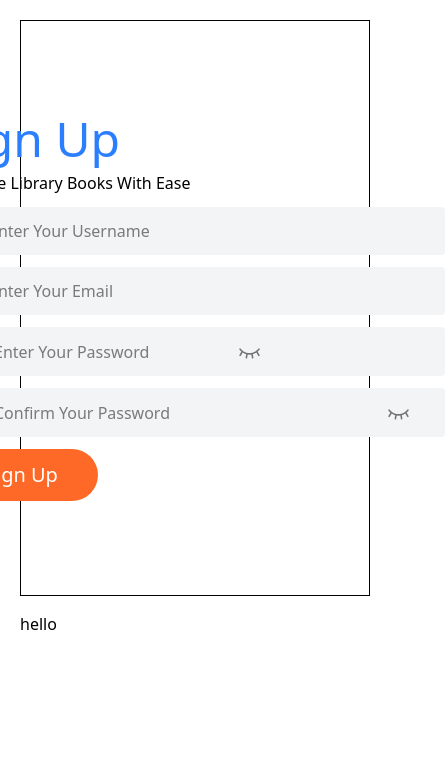
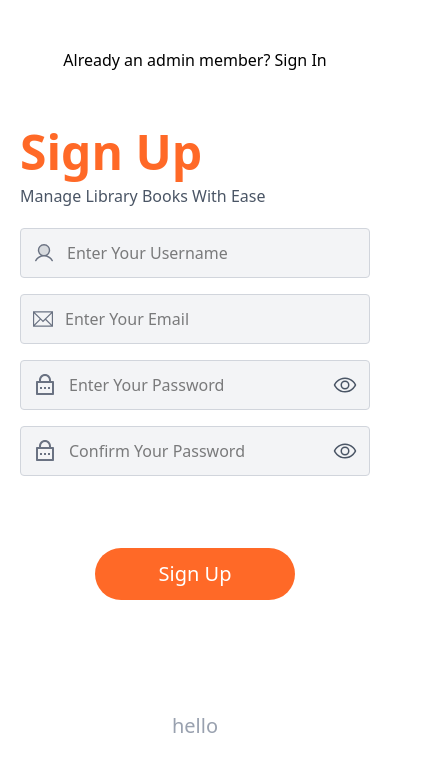
Before and after one commit to Christiannaira/redoo, a React (Vite) app: page / in a window 390 px wide. Shown: the top 772 px of the page, 445 px wide, since content can reach past the window. Built offline with nearby package versions, Linux system fonts and the light colour scheme.

Commit message:
fix: able to make the signup content responsive

```diff
--- a/src/components/SigningCredentials/SignUp.jsx
+++ b/src/components/SigningCredentials/SignUp.jsx
@@ -2,123 +2,145 @@ import { PiUserDuotone, PiEye, PiEyeClosed } from "react-icons/pi";
 import { TfiEmail } from "react-icons/tfi";
 import { RiLockPasswordLine } from "react-icons/ri";
 import { useState } from "react";
+import { GoArrowLeft } from "react-icons/go";
 
 const SignUp = () => {
-   // Password visibility state
-   const [passOpen, setPassOpen] = useState(true);
-   const [secondPassOpen, setSecondPassOpen] = useState(true);
+   const [passOpen, setPassOpen] = useState(false);
+   const [secondPassOpen, setSecondPassOpen] = useState(false);
 
-   // Form input states
    const [username, setUsername] = useState("");
    const [email, setEmail] = useState("");
    const [password, setPassword] = useState("");
    const [confirmPassword, setConfirmPassword] = useState("");
 
-   const openFirstPass = () => {
-      setPassOpen(!passOpen);
-   };
-
-   const openSecondPass = () => {
-      setSecondPassOpen(!secondPassOpen);
-   };
-
    const handleSignUp = (e) => {
       e.preventDefault();
 
       const newEntry = {
-         username: username,
-         email: email,
-         password: password,
-         confirmPassword: confirmPassword,
+         username,
+         email,
+         password,
+         confirmPassword,
       };
 
       console.log(newEntry);
    };
 
    return (
-      <div className="max-w-full h-screen p-5 box-border">
-         <div className="grid lg:grid-cols-2 grid-cols-1 gap-4 h-full">
-            <div className="place-content-center place-items-center border">
-               <form>
-                  <div className="mb-3">
-                     <h2 className="text-blue-500 text-5xl mb-2">Sign Up</h2>
-                     <p>Manage Library Books With Ease</p>
+      <div className="w-full min-h-screen p-5 grid lg:grid-cols-2 grid-cols-1">
+         {/* LEFT SIDE FORM */}
+         <div className="flex justify-around items-center flex-col">
+            <div>
+               <div></div>
+               <h4>
+                  Already an admin member? <a href="#">Sign In</a>
+               </h4>
             </div>
-                  <div className="flex bg-gray-100 w-full max-w-[500px] p-3 rounded-sm justify-start items-center gap-3 mb-3">
-                     <PiUserDuotone size={20} color="#737373" />
+            <form
+               onSubmit={handleSignUp}
+               className="w-full max-w-[500px]"
+               id="signupForm"
+            >
+               <div>
+                  <div className="mb-5">
+                     <h2 className="text-[#FF6927] text-5xl mb-2 font-semibold">
+                        Sign Up
+                     </h2>
+                     <p className="text-gray-600">
+                        Manage Library Books With Ease
+                     </p>
+                  </div>
+
+                  {/* USERNAME FIELD */}
+                  <div className="flex items-center gap-3 bg-gray-100 p-3 rounded mb-4 border border-gray-300">
+                     <PiUserDuotone size={22} className="text-gray-500" />
                      <input
                         type="text"
                         placeholder="Enter Your Username"
-                        className="max-w-[420px] focus:outline-none focus:ring-0"
+                        className="flex-1 min-w-0 bg-transparent focus:outline-none"
                         value={username}
                         onChange={(e) => setUsername(e.target.value)}
                      />
                   </div>
-                  <div className="flex bg-gray-100 w-full max-w-[500px] p-3 rounded-sm justify-start items-center gap-3 mb-3">
-                     <TfiEmail size={20} color="#737373" />
+
+                  {/* EMAIL FIELD */}
+                  <div className="flex items-center gap-3 bg-gray-100 p-3 rounded mb-4 border border-gray-300">
+                     <TfiEmail size={20} className="text-gray-500" />
                      <input
                         type="email"
                         placeholder="Enter Your Email"
-                        className="max-w-[420px] focus:outline-none focus:ring-0"
+                        className="flex-1 min-w-0 bg-transparent focus:outline-none"
                         value={email}
                         onChange={(e) => setEmail(e.target.value)}
                      />
                   </div>
-                  <div className="flex bg-gray-100 w-full max-w-[500px] p-3 rounded-sm justify-start items-center gap-3 mb-3">
-                     <RiLockPasswordLine size={25} color="#737373" />
+
+                  {/* PASSWORD FIELD */}
+                  <div className="flex items-center gap-3 bg-gray-100 p-3 rounded mb-4 border border-gray-300">
+                     <RiLockPasswordLine size={24} className="text-gray-500" />
                      <input
                         type={passOpen ? "text" : "password"}
                         placeholder="Enter Your Password"
-                        className="max-w-[380px] focus:outline-none focus:ring-0"
+                        className="flex-1 min-w-0 bg-transparent focus:outline-none"
                         value={password}
                         onChange={(e) => setPassword(e.target.value)}
                      />
+
+                     {passOpen ? (
+                        <PiEyeClosed
+                           size={24}
+                           onClick={() => setPassOpen(false)}
+                           className="text-gray-600 cursor-pointer"
+                        />
+                     ) : (
                         <PiEye
-                        size={25}
-                        color="#737373"
-                        onClick={openFirstPass}
-                        className={passOpen ? "hidden" : ""}
+                           size={24}
+                           onClick={() => setPassOpen(true)}
+                           className="text-gray-600 cursor-pointer"
                         />
-                     <PiEyeClosed
-                        size={25}
-                        color="#737373"
-                        className={passOpen ? "" : "hidden"}
-                        onClick={openFirstPass}
-                     />
+                     )}
                   </div>
-                  <div className="flex bg-gray-100 w-[500px] p-3 rounded-sm justify-start items-center gap-3 mb-3">
-                     <RiLockPasswordLine size={25} color="#737373" />
+
+                  {/* CONFIRM PASSWORD FIELD */}
+                  <div className="flex items-center gap-3 bg-gray-100 p-3 rounded mb-4 border border-gray-300">
+                     <RiLockPasswordLine size={24} className="text-gray-500" />
                      <input
                         type={secondPassOpen ? "text" : "password"}
                         placeholder="Confirm Your Password"
-                        className="w-[380px] focus:outline-none focus:ring-0"
+                        className="flex-1 min-w-0 bg-transparent focus:outline-none"
                         value={confirmPassword}
                         onChange={(e) => setConfirmPassword(e.target.value)}
                      />
+
+                     {secondPassOpen ? (
+                        <PiEyeClosed
+                           size={24}
+                           onClick={() => setSecondPassOpen(false)}
+                           className="text-gray-600 cursor-pointer"
+                        />
+                     ) : (
                         <PiEye
-                        size={25}
-                        color="#737373"
-                        onClick={openSecondPass}
-                        className={secondPassOpen ? "hidden" : ""}
+                           size={24}
+                           onClick={() => setSecondPassOpen(true)}
+                           className="text-gray-600 cursor-pointer"
                         />
-                     <PiEyeClosed
-                        size={25}
-                        color="#737373"
-                        className={secondPassOpen ? "" : "hidden"}
-                        onClick={openSecondPass}
-                     />
+                     )}
                   </div>
-                  <div>
+               </div>
+               {/* BUTTON */}
+            </form>
             <button
-                        onClick={handleSignUp}
-                        className="bg-[#FF6927] text-white p-3 px-10 text-xl rounded-full"
+               type="submit"
+               className="bg-[#FF6927] hover:bg-[#ff7f45] transition text-white p-3 px-10 text-xl rounded-full w-50"
+               form="signupForm"
             >
                Sign Up
             </button>
          </div>
-               </form>
-            </div>
-            <div>hello</div>
+
+         {/* RIGHT SIDE */}
+         <div className="flex justify-center items-center">
+            <p className="text-gray-400 text-xl">hello</p>
          </div>
       </div>
    );
```
Also changed, not shown: src/App.jsx (+15 -0 lines). Lines whose indentation alone changed are shown as unchanged.
